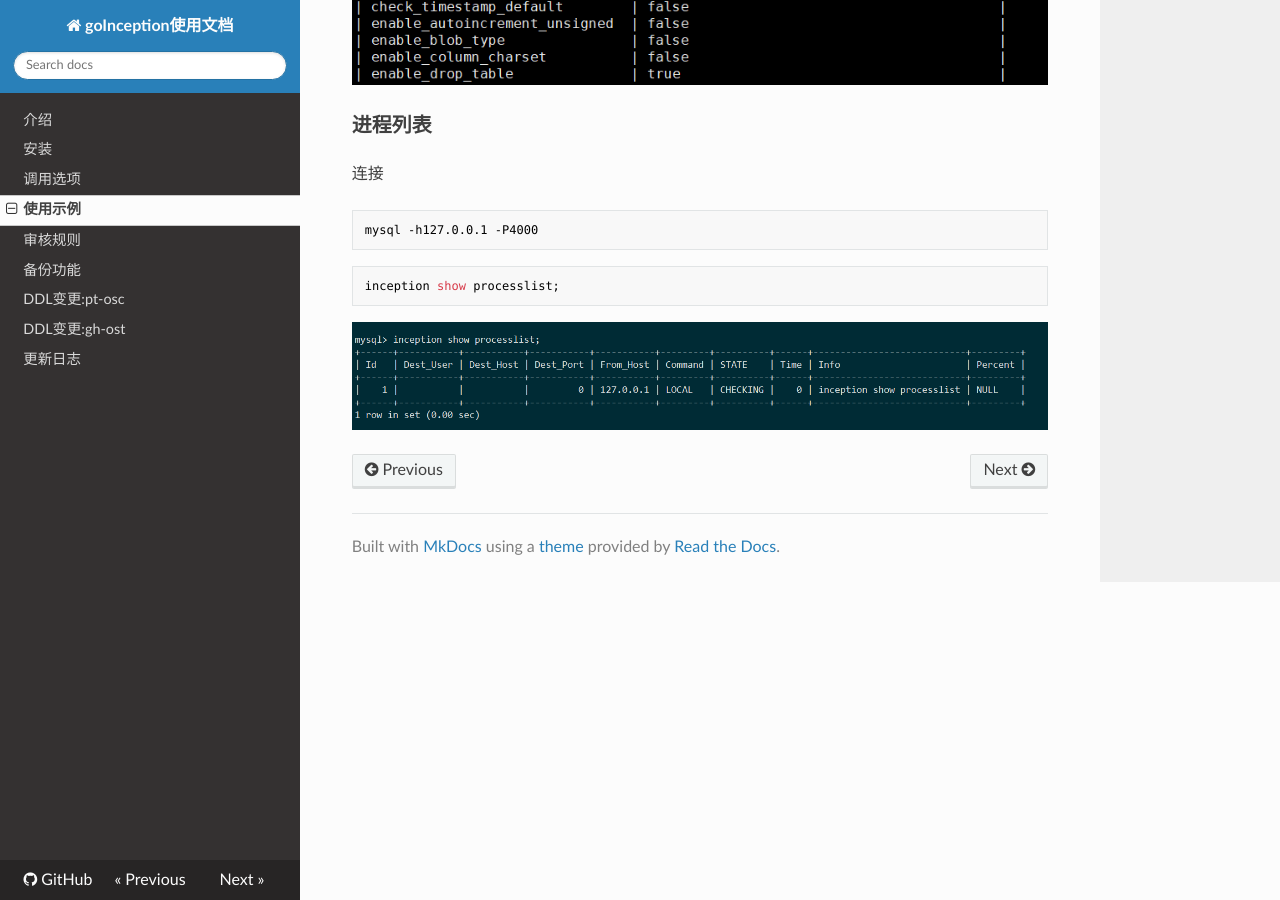
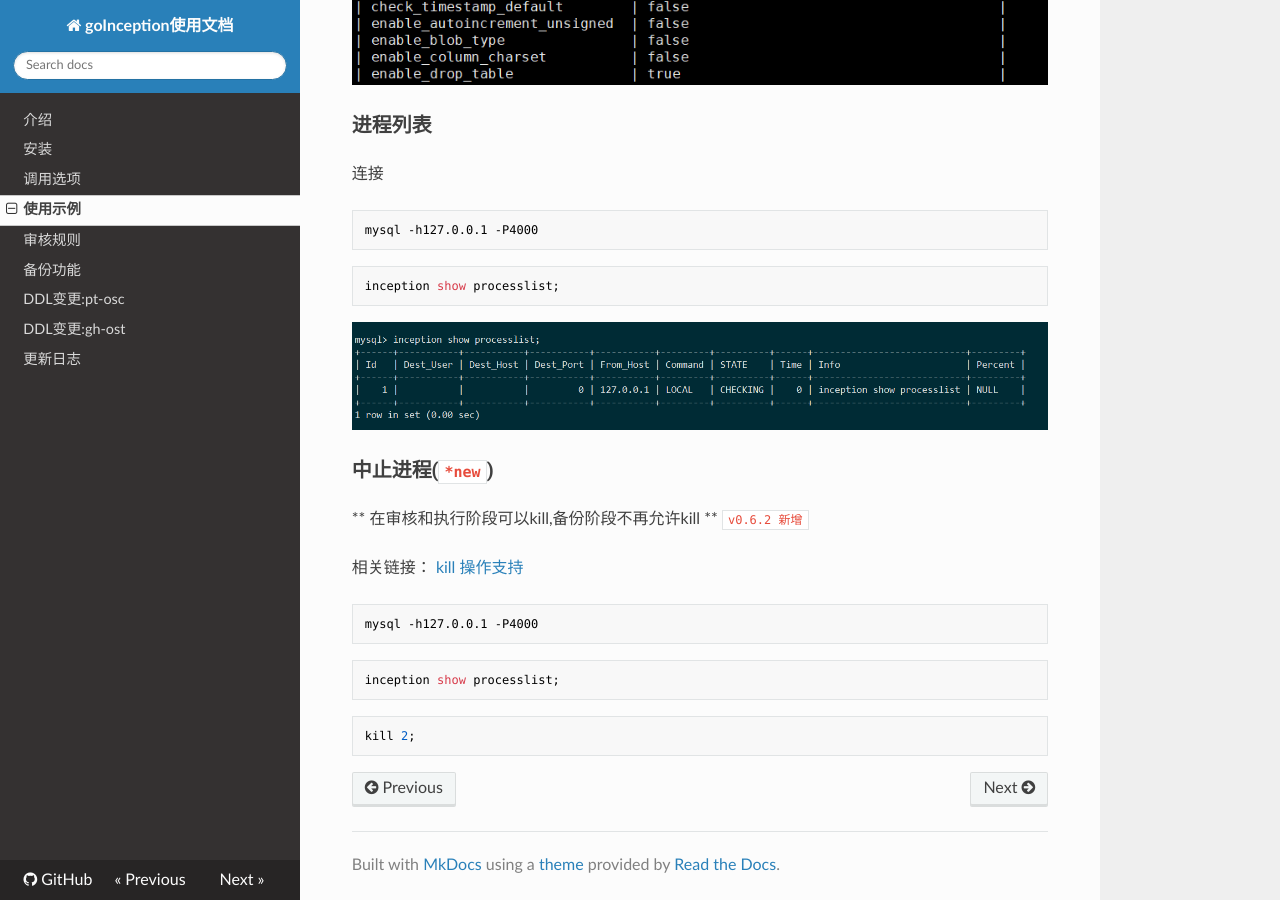
Before and after one commit to hanchuanchuan/goInception, an MkDocs documentation site: the page built from docs/demo.md, in a window 1280 px wide and 900 px high, scrolled down 1409 px. Built offline with MkDocs 1.6.1, drawn with Linux system fonts in a browser that asks for light colours; nearby versions of some CDN libraries.

Commit message:
docs: v0.6.2文档更新

````diff
--- a/docs/demo.md
+++ b/docs/demo.md
@@ -70,3 +70,24 @@ inception show processlist;
 ```
 
 ![variables列表](./images/processlist.png)
+
+
+
+
+### 中止进程(`*new`)
+
+** 在审核和执行阶段可以kill,备份阶段不再允许kill ** `v0.6.2 新增`
+
+相关链接： [kill 操作支持](https://github.com/hanchuanchuan/goInception/issues/10)
+
+```bash
+mysql -h127.0.0.1 -P4000
+```
+
+```sql
+inception show processlist;
+```
+
+```sql
+kill 2;
+```
````
Also changed, not shown: docs/options.md (+3 -1 lines), docs/params.md (+1 -0 lines).
